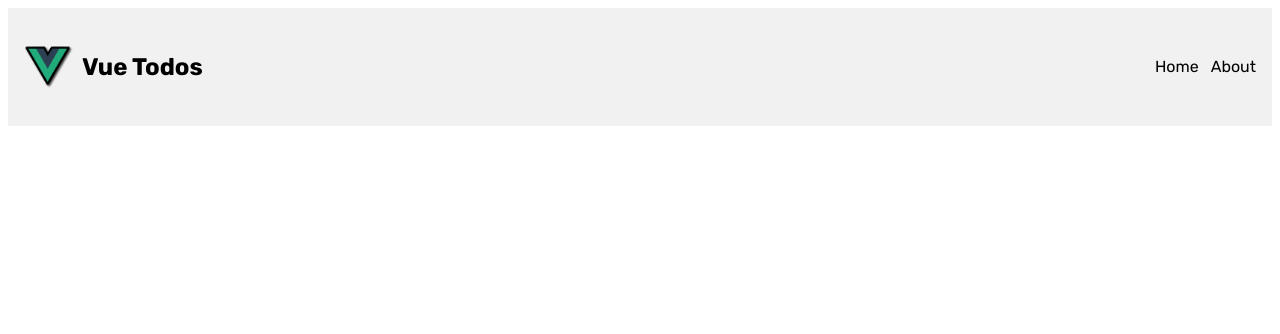
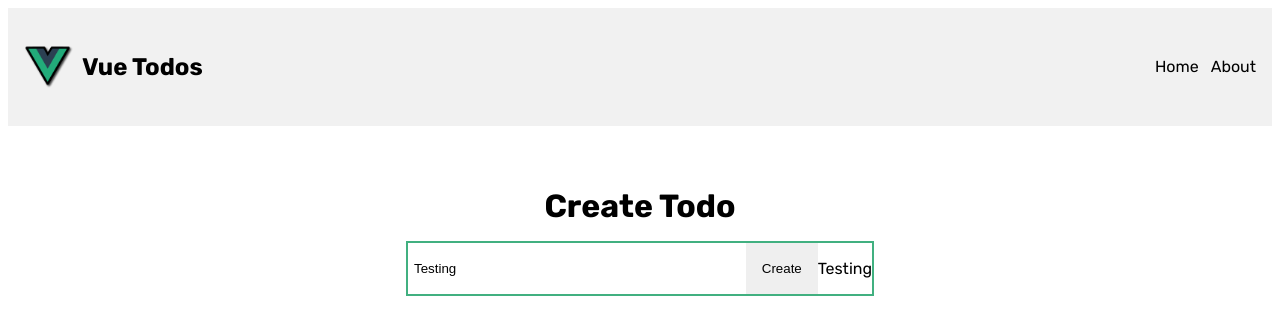
Before and after one commit to khouloudhaddad/vue-todos, a Vue app: page / in a window 1280 px wide. Shown: the top 334 px of the page. Built offline with nearby package versions, Linux system fonts and the light colour scheme; the HTML template or start-up script is replaced by a standard one.

Commit message:
Vue Reactive input

```diff
--- /dev/null
+++ b/src/components/TodoCreator.vue
@@ -0,0 +1,46 @@
+<script setup>
+    import {
+        ref
+    } from "vue";
+    const todo = ref("Testing");
+</script>
+
+<template>
+    <div class="input-wrap">
+        <input type="text" v-model="todo" />
+        <button>Create</button>
+        <p>{{ todo }}</p>
+    </div>
+</template>
+
+<style lang="scss" scoped>
+    .input-wrap {
+        display: flex;
+        transition: 250ms ease;
+        border: 2px solid #41b080;
+        &.input-err {
+            border-color: red;
+        }
+        &:focus-within {
+            box-shadow: 0 -4px 6px -1px rgb(0 0 0 / 0.1), 0 -2px 4px -2px rgb(0 0 0 / 0.1);
+        }
+        input {
+            width: 100%;
+            padding: 8px 6px;
+            border: none;
+            &:focus {
+                outline: none;
+            }
+        }
+        button {
+            padding: 8px 16px;
+            border: none;
+        }
+    }
+    .err-msg {
+        margin-top: 6px;
+        font-size: 12px;
+        text-align: center;
+        color: red;
+    }
+</style>
--- a/src/router/index.js
+++ b/src/router/index.js
@@ -1,5 +1,5 @@
 import { createRouter, createWebHistory } from 'vue-router'
-import HomeView from '../views/HomeView.vue'
+import TodoView from '../views/TodoView.vue'
 
 const router = createRouter({
   history: createWebHistory(import.meta.env.BASE_URL),
@@ -7,7 +7,7 @@
     {
       path: '/',
       name: 'home',
-      component: HomeView
+      component: TodoView
     },
     {
       path: '/about',
--- a/src/views/HomeView.vue
+++ /dev/null
@@ -1,7 +0,0 @@
-<script setup>
-</script>
-
-<template>
-  <main>
-  </main>
-</template>
--- /dev/null
+++ b/src/views/TodoView.vue
@@ -0,0 +1,25 @@
+<script setup>
+import TodoCreator from "../components/TodoCreator.vue";
+</script>
+
+<template>
+  <main>
+    <h1>Create Todo</h1>
+    <todoCreator />
+  </main>
+</template>
+
+<style lang="scss" scoped>
+  main {
+    display: flex;
+    flex-direction: column;
+    max-width: 500px;
+    width: 100%;
+    margin: 0 auto;
+    padding: 40px 16px;
+    h1 {
+      margin-bottom: 16px;
+      text-align: center;
+    }
+  }
+</style>
```
